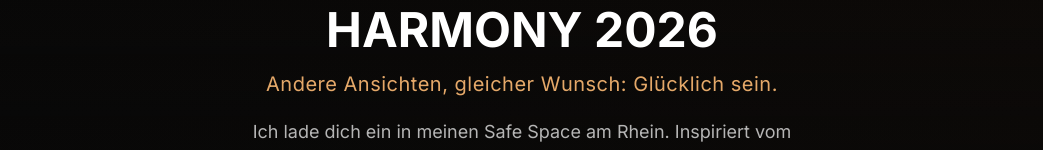
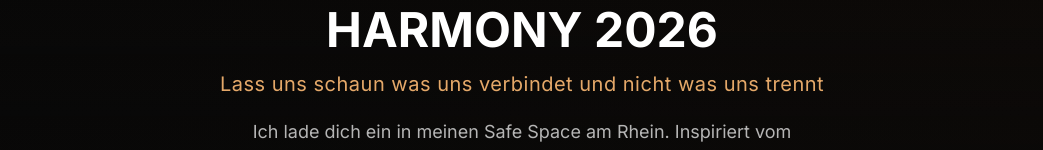
Before and after one commit to sunderbrinkquentin-coder/Freelance_3101, a React (Vite) app: page /#/festival in a window 1280 px wide. Shown: the part 410-560 px from the top of the page, without its empty margins (118-1161 px from the left). Built offline with nearby package versions, Linux system fonts and the light colour scheme; no server answers; what @react-pdf/renderer would draw is missing.

Commit message:
Update landing page subtitle

```diff
--- a/src/pages/HarmonyFestivalPage.tsx
+++ b/src/pages/HarmonyFestivalPage.tsx
@@ -183,7 +183,7 @@ export default function HarmonyFestivalPage() {
               HARMONY 2026
             </h1>
             <p className="text-lg sm:text-xl text-orange-300/90 font-light tracking-wide">
-              Andere Ansichten, gleicher Wunsch: Glücklich sein.
+              Lass uns schaun was uns verbindet und nicht was uns trennt
             </p>
             <p className="mt-5 text-base sm:text-lg text-white/70 max-w-xl mx-auto leading-relaxed">
               Ich lade dich ein in meinen Safe Space am Rhein. Inspiriert vom Harmony Beach,
```
